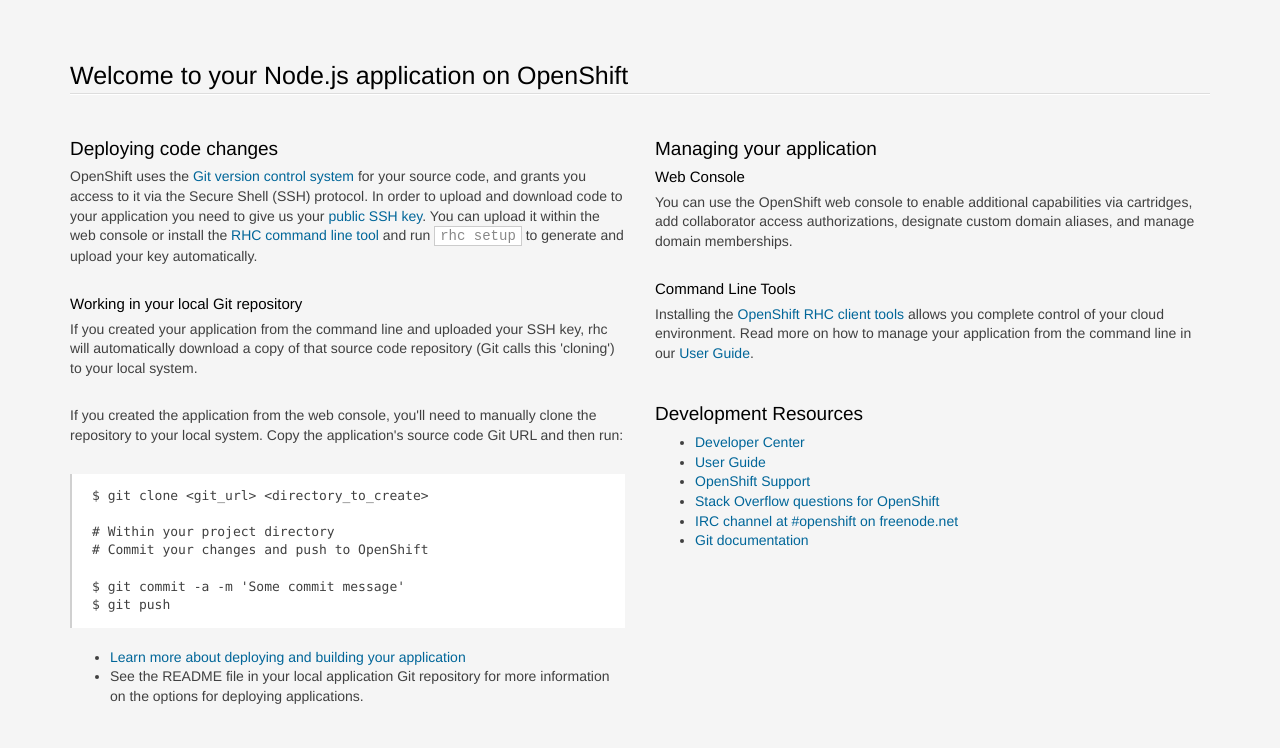
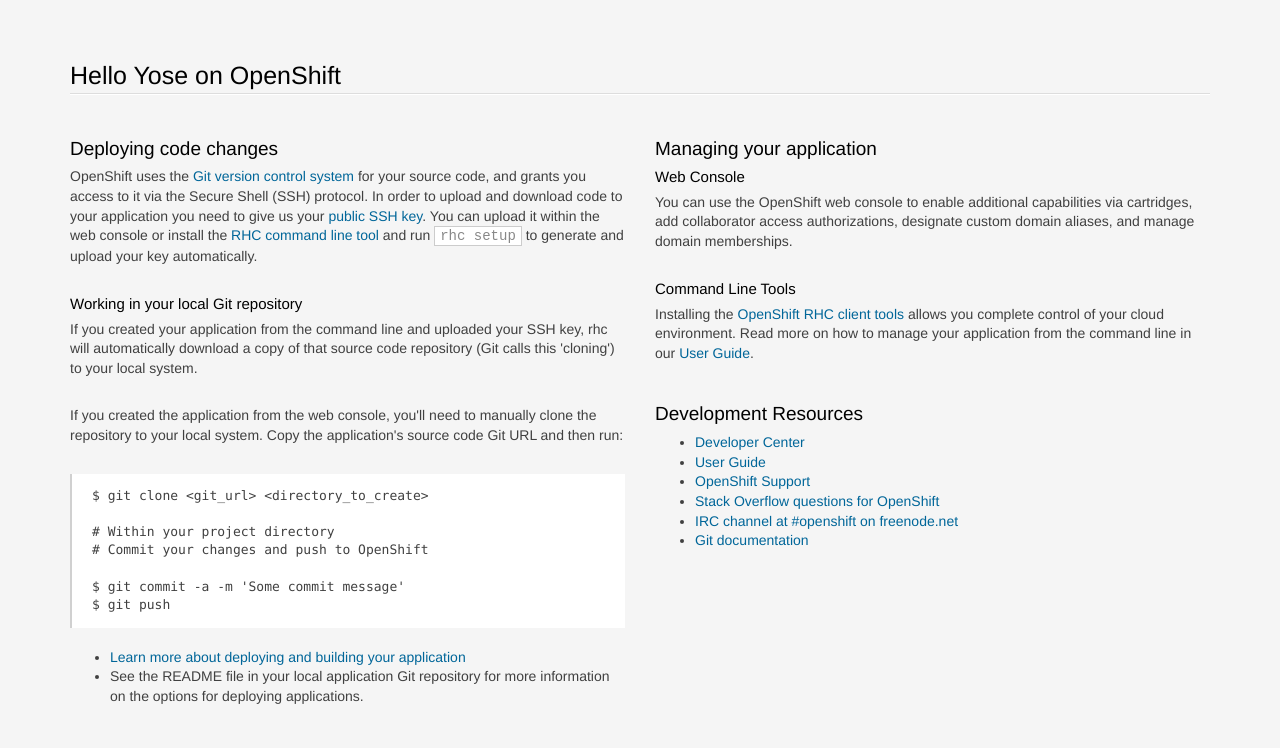
Before and after one commit to jberube/helloYose, a website: page index.html in a window 1280 px wide. Shown: the top 748 px of the page. Drawn offline with Linux system fonts and the light colour scheme.

Commit message:
Hello yose

```diff
--- a/index.html
+++ b/index.html
@@ -207,7 +207,7 @@
 <body>
 <section class='container'>
           <hgroup>
-            <h1>Welcome to your Node.js application on OpenShift</h1>
+            <h1>Hello Yose on OpenShift</h1>
           </hgroup>
 
 
```
